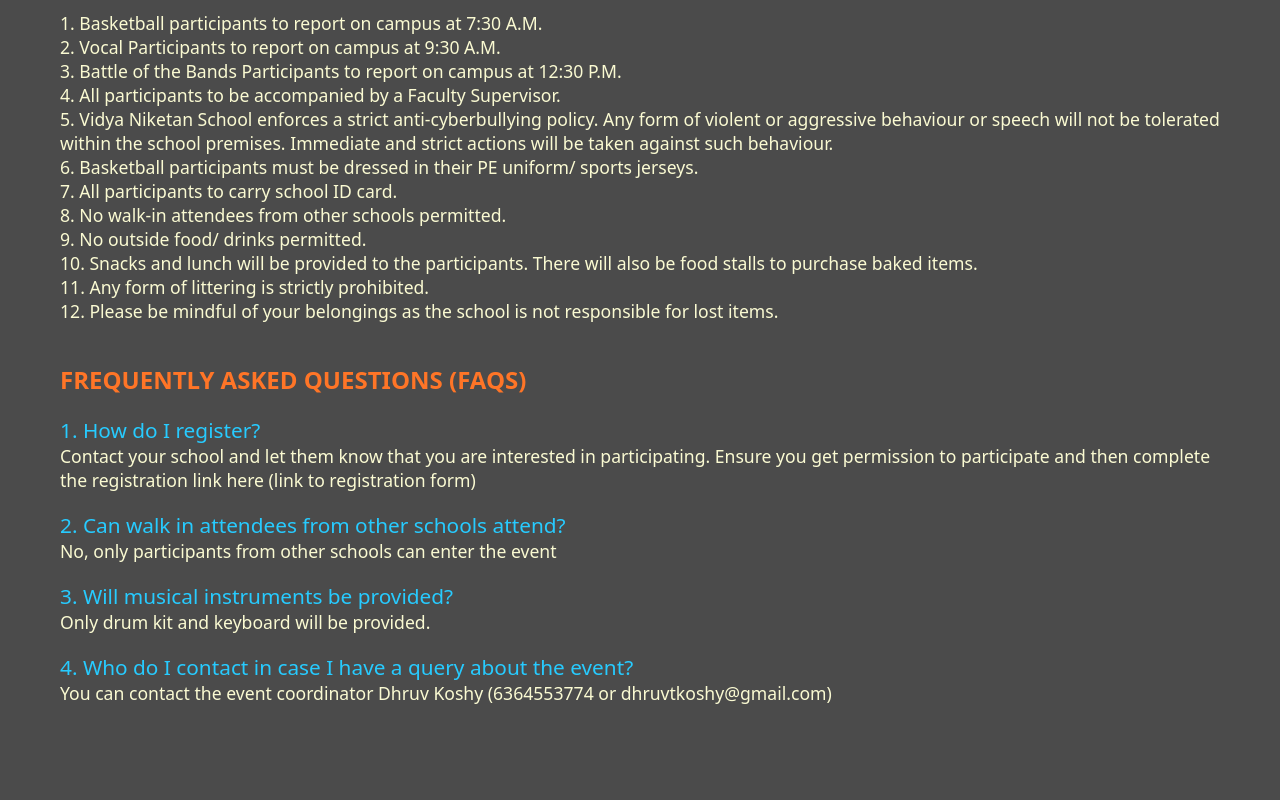
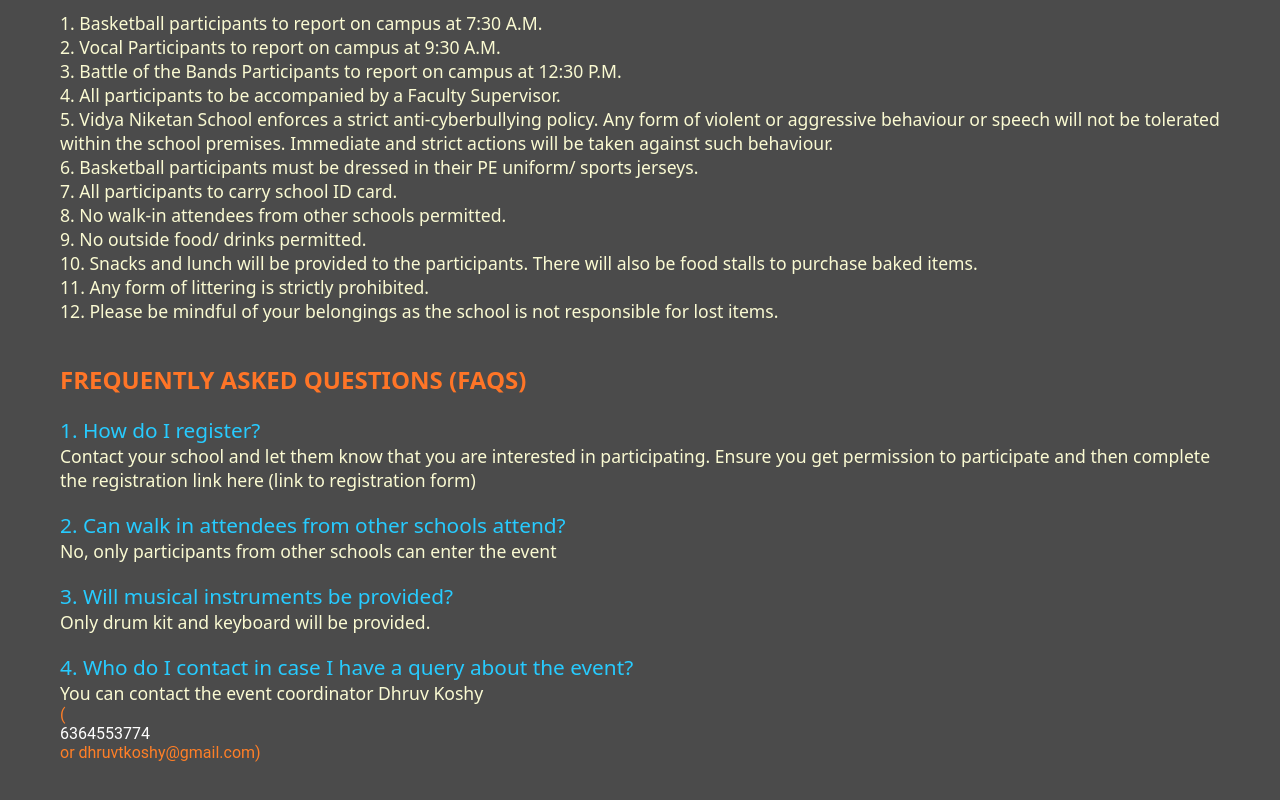
Before and after one commit to Shamant/Vns-Elevate, a plain HTML site: page rules-faq.html in a window 1280 px wide. Shown: the part 310-1110 px from the top of the page. Drawn offline with Linux system fonts and the light colour scheme.

Commit message:
Update rules-faq.html

```diff
--- a/rules-faq.html
+++ b/rules-faq.html
@@ -197,7 +197,7 @@
                 <div class="questions" style="color: #27cbff;font-size: 1.3em;font-family: system-ui, -apple-system, BlinkMacSystemFont, 'Segoe UI', Roboto, Oxygen, Ubuntu, Cantarell, 'Open Sans', 'Helvetica Neue', sans-serif;">3.	Will musical instruments be provided?</div>
                 <div class="event-time">Only drum kit and keyboard will be provided.</div><br>
                 <div class="questions" style="color: #27cbff;font-size: 1.3em;font-family: system-ui, -apple-system, BlinkMacSystemFont, 'Segoe UI', Roboto, Oxygen, Ubuntu, Cantarell, 'Open Sans', 'Helvetica Neue', sans-serif;">4. Who do I contact in case I have a query about the event?</div>
-                <div class="event-time">You can contact the event coordinator Dhruv Koshy (6364553774 or dhruvtkoshy@gmail.com)</div>
+                <div class="event-time">You can contact the event coordinator Dhruv Koshy</div> (<div style="color: white;">6364553774</div><div> or dhruvtkoshy@gmail.com)</div>
             </div><br><br>
 
     </section>
```
